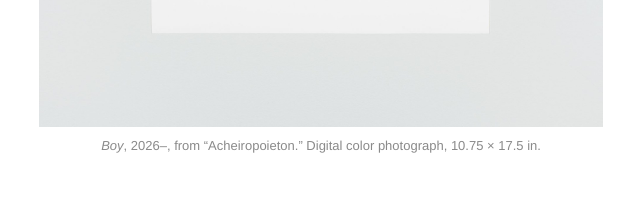
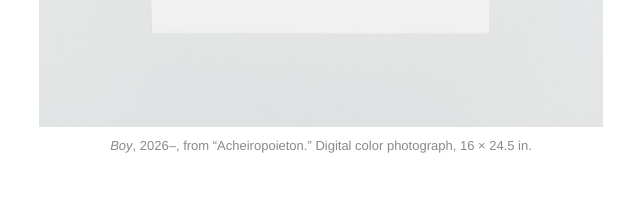
Before and after one commit to abrahamadams-source/time.farm, a plain HTML site: page projects/acheiropoieton.html in a window 1280 px wide. Shown: the part 800-1010 px from the top of the page, 319-959 px from the left. Drawn offline with Linux system fonts and the light colour scheme.

Commit message:
Acheiropoieton: sheet dimensions
Co-Authored-By: Claude Opus 5.5 <noreply@anthropic.com>
Claude-Session: https://claude.ai/code/session_01JVoaYJyjrrkWobmktJG4HA

```diff
--- a/projects/acheiropoieton.html
+++ b/projects/acheiropoieton.html
@@ -9,5 +9,5 @@
 <link rel="apple-touch-icon" href="../apple-touch-icon.png">
 </head><body>
 <header><a class="name" href="../index.html">Abraham Adams</a><nav><a href="../index.html" aria-current="page">projects</a><a href="../books.html">books</a><a href="../exhibitions.html">exhibitions</a><a href="../cv.html">cv</a><a href="../info.html">info</a></nav></header>
-<main><article class="work"><h1>“Acheiropoieton,” work in progress, 2026–</h1><p class="desc">“Acheiropoieton” is a series of images made by family-archive photographs imprinting themselves onto the backs of others over the course of 110 years in storage.</p><figure><img src="../img/acheiropoieton-01.jpg?v=82c823ce" width="1920" height="2400" alt="Boy, 2026–, from “Acheiropoieton" loading="eager"><figcaption><em>Boy</em>, 2026–, from “Acheiropoieton.” Digital color photograph, 10.75 × 17.5 in.</figcaption></figure><figure><img src="../img/acheiropoieton-02.jpg?v=83af1e94" width="1920" height="2400" alt="Man, 2026–, from “Acheiropoieton" loading="lazy"><figcaption><em>Man</em>, 2026–, from “Acheiropoieton.” Digital color photograph, 10.75 × 17.5 in.</figcaption></figure></article></main>
+<main><article class="work"><h1>“Acheiropoieton,” work in progress, 2026–</h1><p class="desc">“Acheiropoieton” is a series of images made by family-archive photographs imprinting themselves onto the backs of others over the course of 110 years in storage.</p><figure><img src="../img/acheiropoieton-01.jpg?v=82c823ce" width="1920" height="2400" alt="Boy, 2026–, from “Acheiropoieton" loading="eager"><figcaption><em>Boy</em>, 2026–, from “Acheiropoieton.” Digital color photograph, 16 × 24.5 in.</figcaption></figure><figure><img src="../img/acheiropoieton-02.jpg?v=83af1e94" width="1920" height="2400" alt="Man, 2026–, from “Acheiropoieton" loading="lazy"><figcaption><em>Man</em>, 2026–, from “Acheiropoieton.” Digital color photograph, 16 × 24.5 in.</figcaption></figure></article></main>
 </body></html>
```
